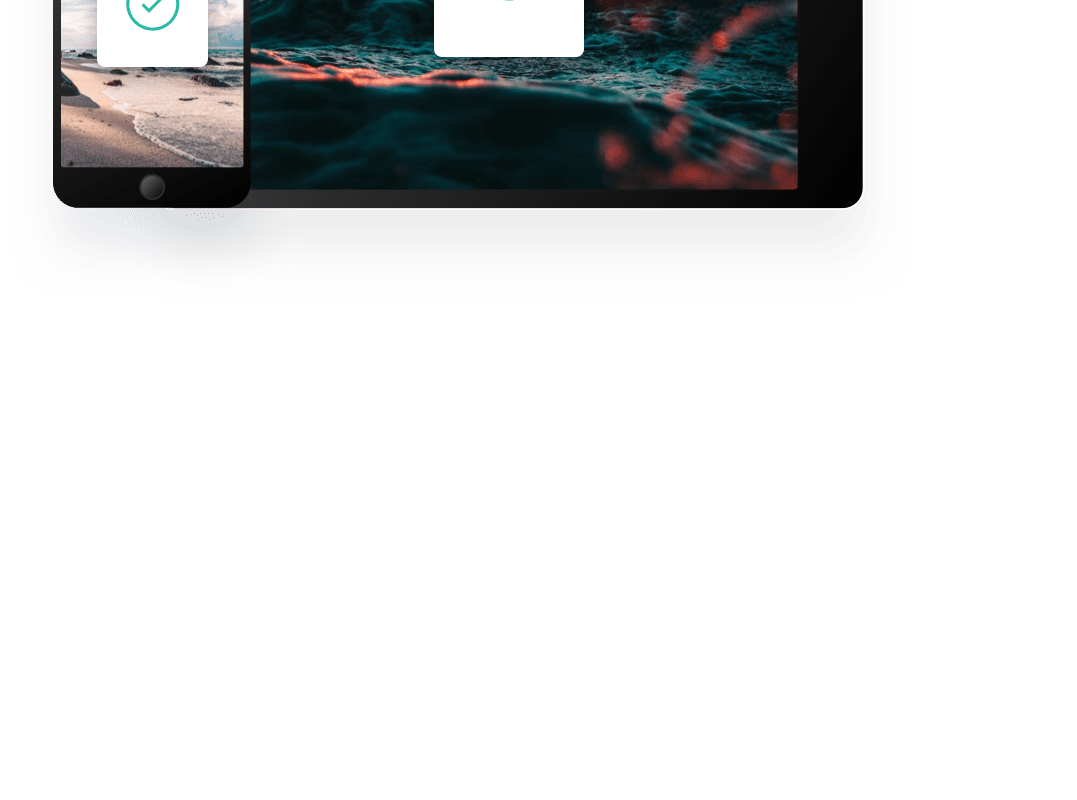
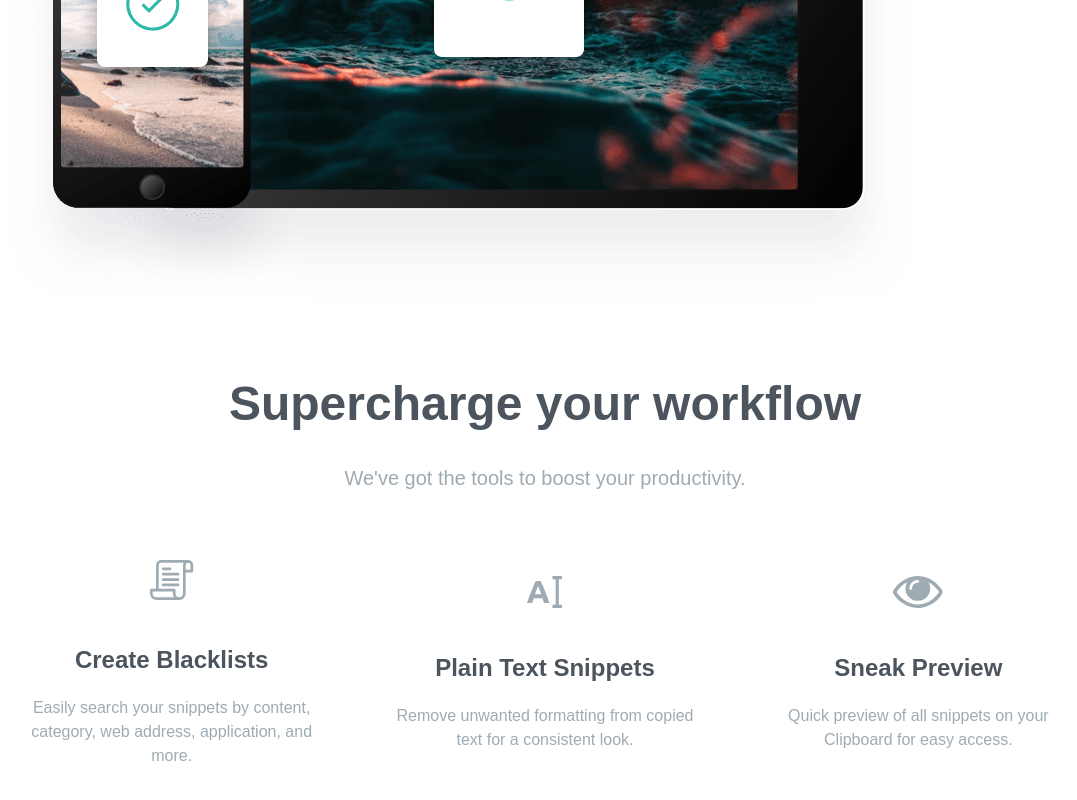
Before and after one commit to agolomazov/clipboard-tailwind, a website: page src/index.html in a window 1280 px wide. Shown: the part 2184-2984 px from the top of the page, without its empty margins (95-1172 px from the left). Before the commit the page ends 2564 px from the top, so only its background shows below. Drawn offline with nearby package versions, Linux system fonts and the light colour scheme; files that its build step writes are made by us from their sources; a web font is replaced by a local one.

Commit message:
Добавлена разметка и стили для блока Supercharge

```diff
--- a/src/index.html
+++ b/src/index.html
@@ -34,7 +34,7 @@
       <h3>
         Keep track of your snippets
       </h3>
-      <p class="max-w-3xl mx-auto text-xl leading-9 text-center text-grayisBlue">
+      <p class="section-content">
         Clipboard Instantly stpres any item you copy in the cloud, meaning you can access your snippets immediately on all your devices. Our Mac and iOS apps will help you organize everything
       </p>
     </div>
@@ -53,19 +53,19 @@
         <div class="flex flex-col mt-16 mb-24 space-y-12 text-xl md:mb-60 md:text-left md:pl-16 md:w-1/2">
           <!-- Item 1 -->
           <div>
-            <h5 class="mb-2 text-2xl font-bold text-darkGrayisBlue">Quick Search</h5>
+            <h5>Quick Search</h5>
             <p>Easily search your snippets by content, category, web address, application, and more.</p>
           </div>
 
           <!-- Item 2 -->
           <div>
-            <h5 class="mb-2 text-2xl font-bold text-darkGrayisBlue">iCloud Sync</h5>
+            <h5>iCloud Sync</h5>
             <p>Instantly saves and syncs snippets across all your devices.</p>
           </div>
 
           <!-- Item 3 -->
           <div>
-            <h5 class="mb-2 text-2xl font-bold text-darkGrayisBlue">Completely History</h5>
+            <h5>Completely History</h5>
             <p>Retrieve any snippets from the first moment you started using the app.</p>
           </div>
         </div>
@@ -77,10 +77,45 @@
   <div id="access">
     <div class="section-container my-20">
       <h3>Access Clipboard Anywhere</h3>
-      <p class="max-w-3xl mx-auto text-xl leading-9 text-center text-grayisBlue">Whether you’re on the go, or at your computer, you can access all your Clipboard snippets in a few simple clicks.</p>
+      <p class="section-content">Whether you’re on the go, or at your computer, you can access all your Clipboard snippets in a few simple clicks.</p>
 
       <img src="./assets/images/image-devices.png" alt="devices" />
     </div>
   </div>
+
+  <!-- Supercharge section -->
+  <section id="supercharge">
+    <div class="section-container my-20">
+      <h3>Supercharge your workflow</h3>
+      <p class="section-content mb-16">
+        We've got the tools to boost your productivity.
+      </p>
+
+      <!-- Items container -->
+      <div class="flex flex-col items-center justify-between space-y-16 md:flex-row md:space-y-0 md:space-x-12">
+
+        <!-- Item 1 -->
+        <div class="flex flex-col items-center space-y-5">
+          <img src="./assets/images/icon-blacklist.svg" alt="blacklist" class="mb-6" />
+          <h5>Create Blacklists</h5>
+          <p class="max-w-md text-grayisBlue">Easily search your snippets by content, category, web address, application, and more.</p>
+        </div>
+
+        <!-- Item 2 -->
+        <div class="flex flex-col items-center space-y-5">
+          <img src="./assets/images/icon-text.svg" alt="text" class="mb-6" />
+          <h5>Plain Text Snippets</h5>
+          <p class="max-w-md text-grayisBlue">Remove unwanted formatting from copied text for a consistent look.</p>
+        </div>
+
+        <!-- Item 3 -->
+        <div class="flex flex-col items-center space-y-5">
+          <img src="./assets/images/icon-preview.svg" alt="preview" class="mb-6" />
+          <h5>Sneak Preview</h5>
+          <p class="max-w-md text-grayisBlue">Quick preview of all snippets on your Clipboard for easy access.</p>
+        </div>
+      </div>
+    </div>
+  </section>
 </body>
 </html>
--- a/src/styles/main.css
+++ b/src/styles/main.css
@@ -19,6 +19,10 @@ body {
   h3 {
     @apply mb-8 text-4xl font-bold text-darkGrayisBlue md:text-5xl;
   }
+
+  h5 {
+    @apply mb-2 text-2xl font-bold text-darkGrayisBlue;
+  }
 }
 
 @layer components {
@@ -31,6 +35,10 @@ body {
   @apply max-w-6xl mx-auto text-center px-10;
 }
 
+.section-content {
+  @apply max-w-3xl mx-auto text-xl leading-9 text-center text-grayisBlue;
+}
+
 .button-container {
   @apply flex flex-col justify-center w-full space-y-6 text-xl text-white md:flex-row md:space-y-0 md:space-x-4;
 }
```
